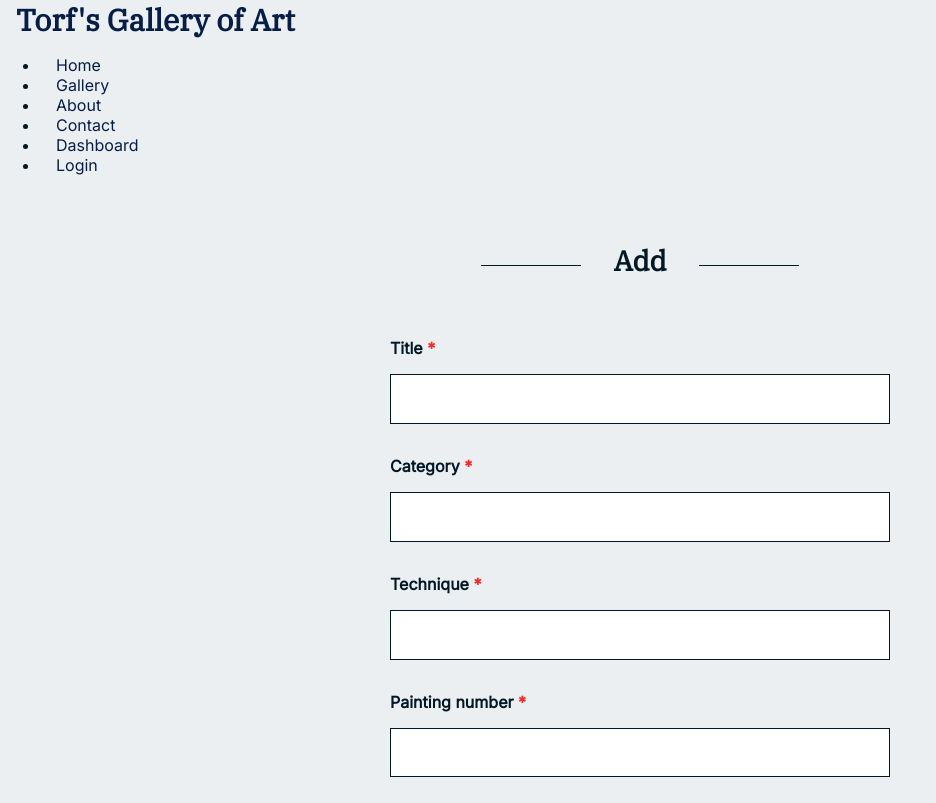
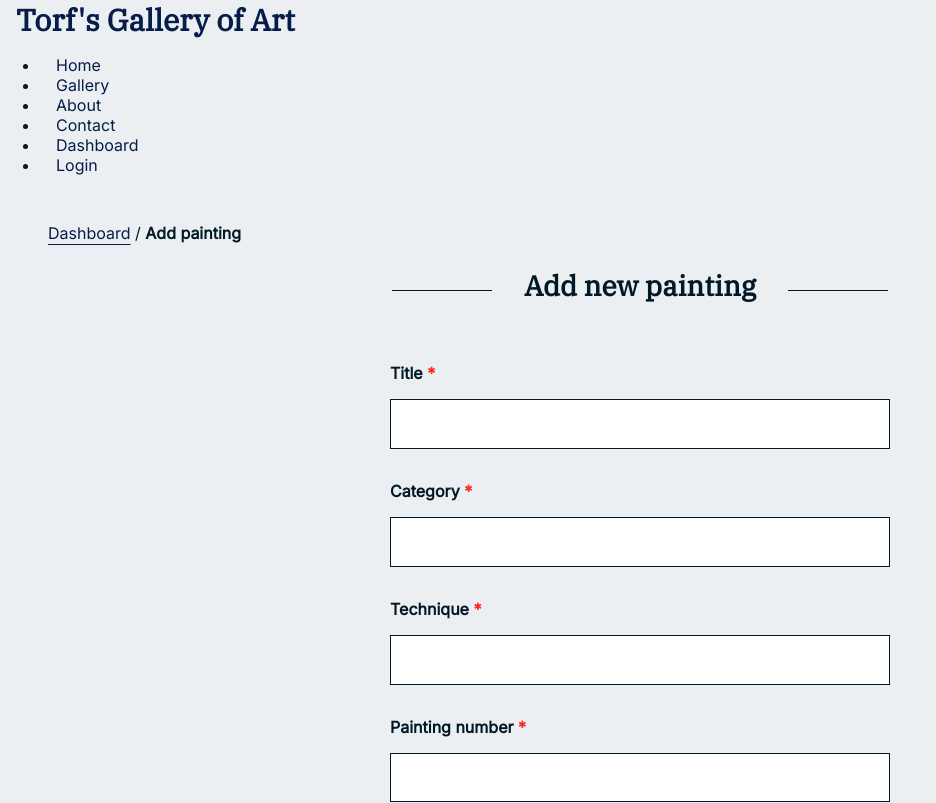
Before and after one commit to lunadragon06/torfs-art-gallery, a React (Create React App) app: page /add in a window 1280 px wide. Shown: the top 803 px of the page, without its empty margins (0-936 px from the left). Built offline with nearby package versions, Linux system fonts and the light colour scheme.

Commit message:
Update Add.js

```diff
--- a/src/components/pages/admin/subpages/Add.js
+++ b/src/components/pages/admin/subpages/Add.js
@@ -3,6 +3,7 @@ import * as yup from "yup";
 import FormError from "../../components/common/FormError";
 */
 import Heading from "../../../layout/Heading";
+import { Link } from "react-router-dom";
 /*
 import React from 'react';
 import { useForm } from 'react-hook-form';
@@ -57,7 +58,13 @@ export default function Add() {
 	*/
 	return (
 		<>
-			<Heading content="Add" />
+		<div className="breadcrumb">
+			<Link to="/dashboard">
+				Dashboard
+			</Link>
+			<span className="current-link"> / <b> Add painting</b></span>
+		</div>
+		<Heading content="Add new painting" />
 			<form>
                 <label htmlFor="title">
 					Title <span className="reqdot">*</span>
```
